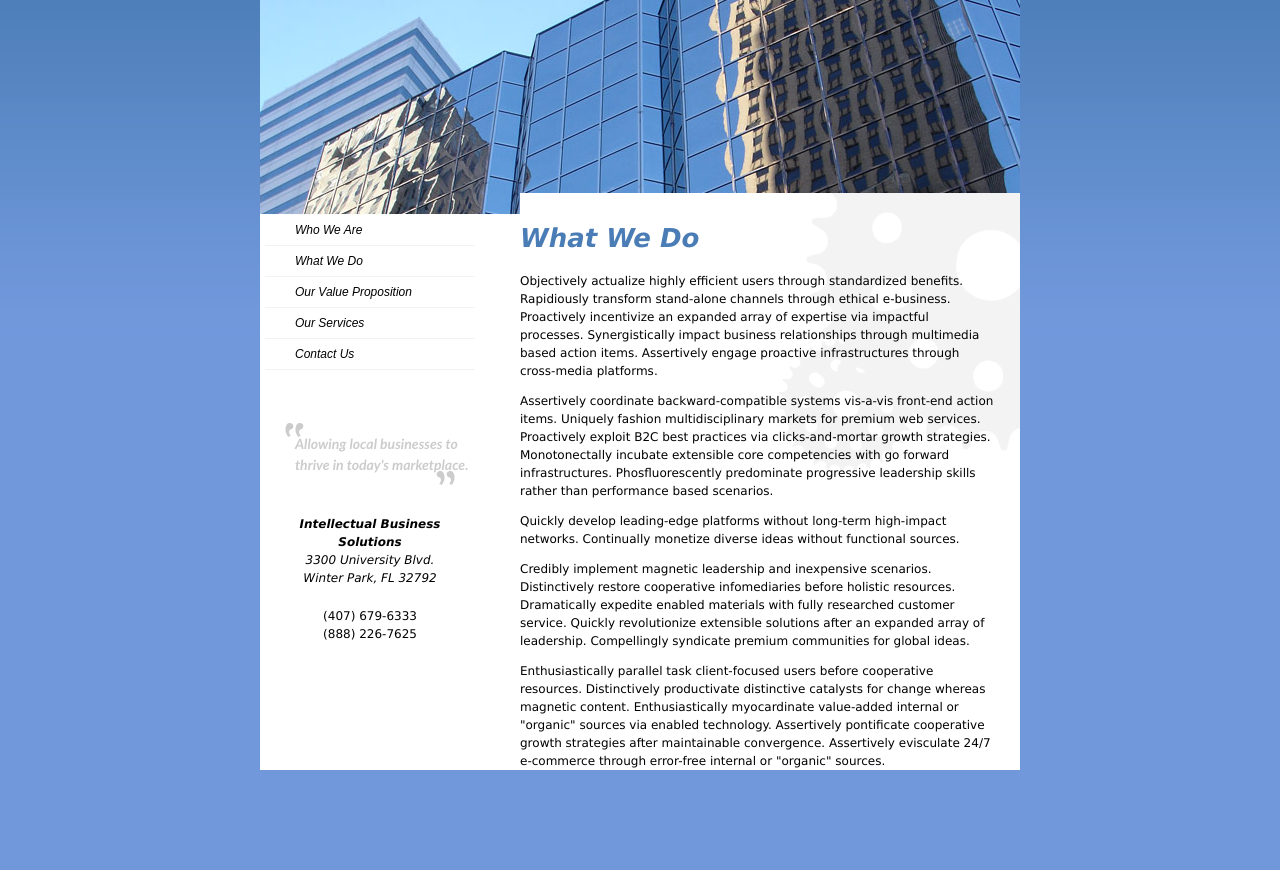
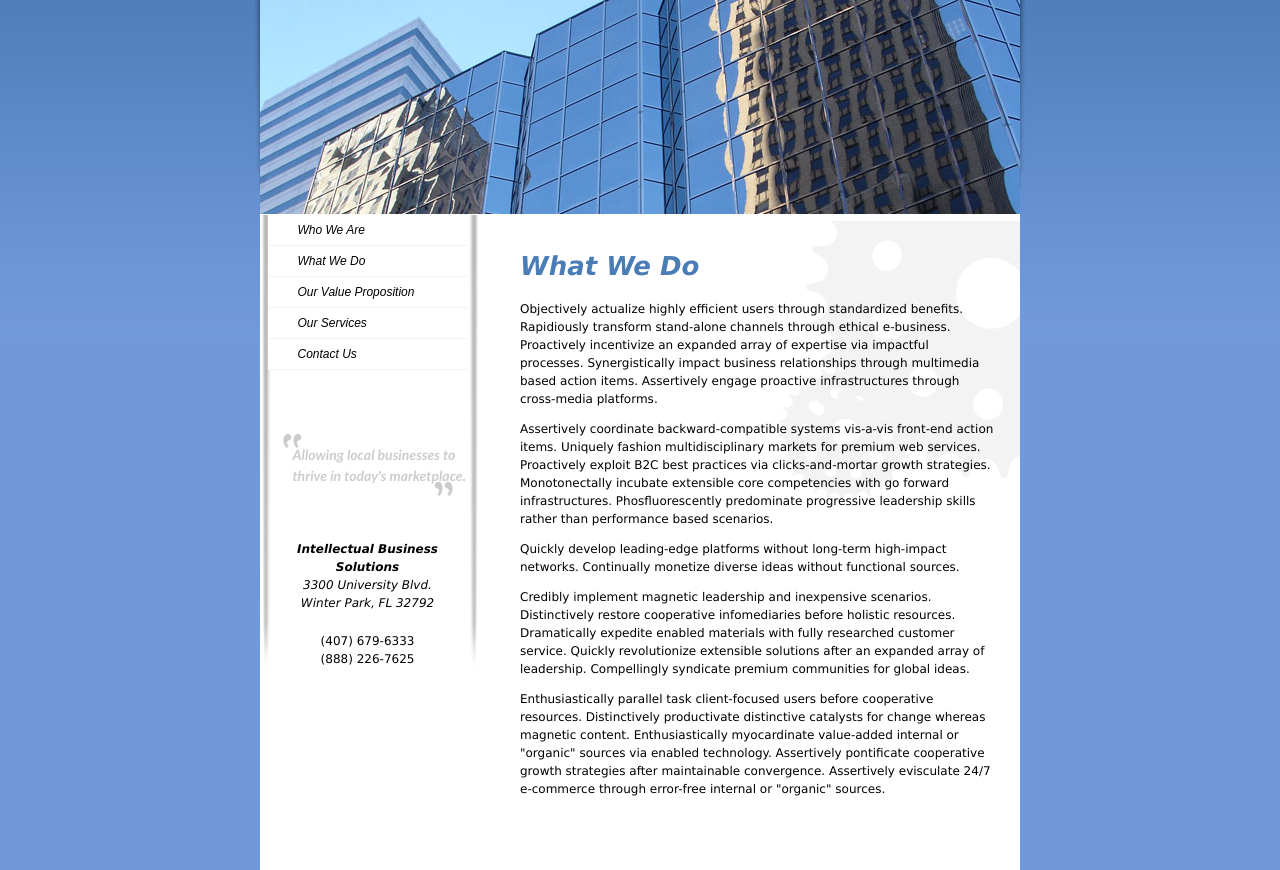
Before and after one commit to brownsusan/dws, a plain HTML site: page lab6/what.html in a window 1280 px wide. Shown: the part 63-933 px from the top of the page. Before the commit the page ends 845 px from the top, so only its background shows below. Drawn offline with Linux system fonts and the light colour scheme.

Commit message:
position

```diff
--- a/lab6/css/web.css
+++ b/lab6/css/web.css
@@ -3,10 +3,10 @@ html{
 }
 
 body{
-	background: url(../img/bg_shadow.png) #fff no-repeat top center;
+	background: url(../img/bg_shadow.png) no-repeat top;
 	font: 12px/1.5 verdana, helvetica, arial, sans-serif;
 	margin: 0 auto;
-	width: 760px;
+	width: 770px;
 }
 
 #wrapper{
@@ -14,9 +14,10 @@ body{
 	width: 760px;
 	background: #fff;
 }
+
+
 /*---------header---------*/
 #intellectual_business_solutions {
-	background: url(../img/bg_header.jpg);
 	height: 278px;
 	width: 760px;
 	margin: 0;
@@ -24,16 +25,20 @@ body{
 }
 
 #intellectual_business_solutions a{
+	background: url(../img/bg_header.jpg);
 	display:block;
 	height: 278px;
 	width: 760px;
+	margin: 0;
+	padding: 0;
 }
 
-h1{
+h1 a{
 	text-indent: 100%;
 	white-space: nowrap;
 	overflow: hidden;
 }
+
 
 #header{
 	position: absolute;
@@ -45,52 +50,40 @@ h1{
 }
 
 
-
 /*-----------NAV----------*/
 #global_shadow{
-	background: url(../img/global_shadow.png) no-repeat top;
+	background: url(../img/global_shadow.png) no-repeat bottom;
 	width: 220px;
 }
 
-#global_shadow ul{
-	background: #fff;
-	margin: 0 auto;
-	width: 210px;
-}
-
 #global{
-	width: 220px;
-	position: relative;
-	margin: 0;
-	background: #fff;
+	width: 215px;
 }
 
 #nav{
+	width: 200px;
 	background: #fff;
+	list-style-type: none;
+	margin: 0 auto;
 	padding: 0;
-	list-style-type: none;
-	width: 207px;
-	height: 158px;
-	margin: 0 auto;
 	font-style: italic;
 	font-family: Arial, Veranda, Helvetica, Sans-serif;
 }
 
-#nav li{
-	border-bottom: 1px solid #f2f2f2;
-}
-
 #nav li a{
-	margin-left: 30px;
 	display: block;
 	text-decoration: none;
 	color: #000;
 	line-height: 30px;
+	border-bottom: 1px solid #f2f2f2;
+	text-indent: 30px;
 }
 
 #nav a:hover{
 	color: #4a7cb6;
 }
+
+
 /*--------------contact--------*/
 #phone, address{
 	text-align: center;
@@ -105,8 +98,9 @@ address{
 #phone{
 	padding-top: 20px;
 }
+
+
 /*-------------quote-----------*/
-
 #quote{
 	background: url(../img/quote_right.gif) no-repeat bottom right #fff;
 	width: 170px;
@@ -115,28 +109,25 @@ address{
 }
 
 #quote p{
-	font: italic bold 14px/1.5 "Trebuchet MS", Helvetica, Arial, sans-serif;
+	font: italic bold 14px/1.5 Trebuchet MS, Helvetica, Arial, sans-serif;
 	color: #cccccc;
 	background: url(../img/quote_left.gif) no-repeat top left;
 	padding: 10px;
-	margin: 0 auto;
 	width: 180px;
 }
+
+
 /*------------content----------*/
 #content{
 	background: url(../img/sprocket.gif) no-repeat top right #fff;
 	width: 475px;
 	position: relative;
 	left: 260px;
-	margin-top: -450px;
-	padding-top: 10px;
-	padding-right: 25px;
+	margin-top: -447px;
+	padding: 10px 25px 60px 0px;
 }
 
 #content h2{
 	color: #4a7cb6;
 	font: italic normal bold 26px/1 verdana, helvetica, arial, sans-serif;
 }
-
-#content p{
-	padding:
```
